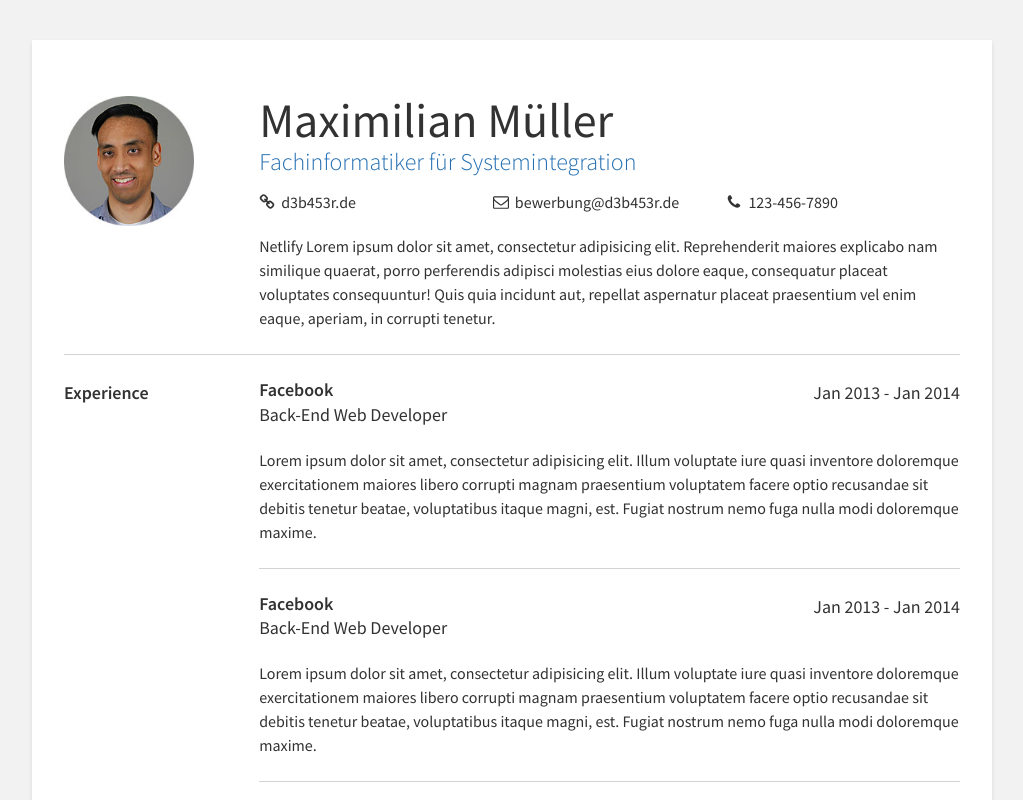
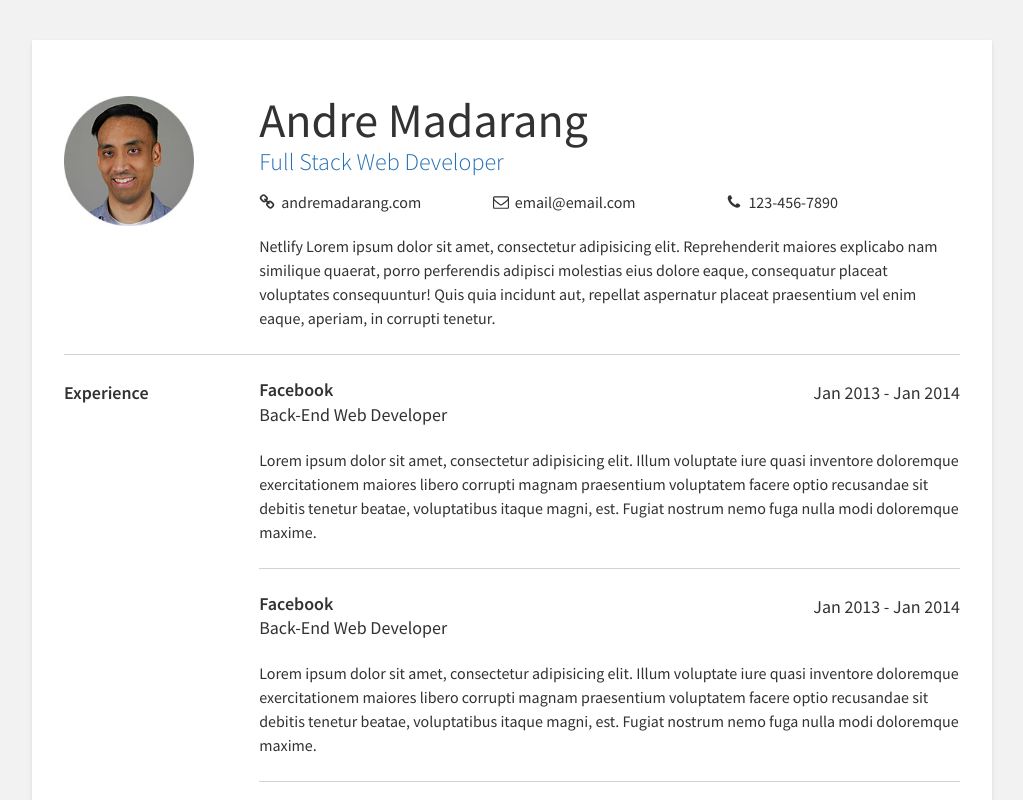
Before and after one commit to drehimself/resume-template, a plain HTML site: page index.html in a window 1280 px wide. Shown: the top 800 px of the page, without its empty margins (128-1151 px from the left). Drawn offline with nearby package versions, Linux system fonts and the light colour scheme.

Commit message:
Revert "Updated index.html to fit my resume"

```diff
--- a/index.html
+++ b/index.html
@@ -2,7 +2,7 @@
 <html lang="en">
 <head>
   <meta charset="UTF-8">
-  <title>Maximilian's Lebenslauf</title>
+  <title>Andre's Resume</title>
   <link href="https://fonts.googleapis.com/css?family=Source+Sans+Pro:300,400,600" rel="stylesheet">
   <link rel="stylesheet" href="https://cdnjs.cloudflare.com/ajax/libs/meyer-reset/2.0/reset.min.css">
   <link rel="stylesheet" href="style.css">
@@ -14,16 +14,16 @@
         <div><img src="img/dre.jpg" alt="avatar" class="avatar"></div>
       </div>
       <div>
-        <div class="my-name">Maximilian Müller</div>
-        <div class="my-title">Fachinformatiker für Systemintegration</div>
+        <div class="my-name">Andre Madarang</div>
+        <div class="my-title">Full Stack Web Developer</div>
         <div class="links">
           <div class="link-item">
             <svg class="icon" viewBox="0 0 1792 1792" xmlns="http://www.w3.org/2000/svg"><path d="M1520 1216q0-40-28-68l-208-208q-28-28-68-28-42 0-72 32 3 3 19 18.5t21.5 21.5 15 19 13 25.5 3.5 27.5q0 40-28 68t-68 28q-15 0-27.5-3.5t-25.5-13-19-15-21.5-21.5-18.5-19q-33 31-33 73 0 40 28 68l206 207q27 27 68 27 40 0 68-26l147-146q28-28 28-67zm-703-705q0-40-28-68l-206-207q-28-28-68-28-39 0-68 27l-147 146q-28 28-28 67 0 40 28 68l208 208q27 27 68 27 42 0 72-31-3-3-19-18.5t-21.5-21.5-15-19-13-25.5-3.5-27.5q0-40 28-68t68-28q15 0 27.5 3.5t25.5 13 19 15 21.5 21.5 18.5 19q33-31 33-73zm895 705q0 120-85 203l-147 146q-83 83-203 83-121 0-204-85l-206-207q-83-83-83-203 0-123 88-209l-88-88q-86 88-208 88-120 0-204-84l-208-208q-84-84-84-204t85-203l147-146q83-83 203-83 121 0 204 85l206 207q83 83 83 203 0 123-88 209l88 88q86-88 208-88 120 0 204 84l208 208q84 84 84 204z"/></svg>
-            <a href="http://google.ca">d3b453r.de</a>
+            <a href="http://google.ca">andremadarang.com</a>
           </div>
           <div class="link-item">
             <svg class="icon" viewBox="0 0 1792 1792" xmlns="http://www.w3.org/2000/svg"><path d="M1664 1504v-768q-32 36-69 66-268 206-426 338-51 43-83 67t-86.5 48.5-102.5 24.5h-2q-48 0-102.5-24.5t-86.5-48.5-83-67q-158-132-426-338-37-30-69-66v768q0 13 9.5 22.5t22.5 9.5h1472q13 0 22.5-9.5t9.5-22.5zm0-1051v-24.5l-.5-13-3-12.5-5.5-9-9-7.5-14-2.5h-1472q-13 0-22.5 9.5t-9.5 22.5q0 168 147 284 193 152 401 317 6 5 35 29.5t46 37.5 44.5 31.5 50.5 27.5 43 9h2q20 0 43-9t50.5-27.5 44.5-31.5 46-37.5 35-29.5q208-165 401-317 54-43 100.5-115.5t46.5-131.5zm128-37v1088q0 66-47 113t-113 47h-1472q-66 0-113-47t-47-113v-1088q0-66 47-113t113-47h1472q66 0 113 47t47 113z"/></svg>
-            <a href="mailto:bewerbung@d3b453r.de">bewerbung@d3b453r.de</a>
+            <a href="mailto:email@email.com">email@email.com</a>
           </div>
           <div class="link-item">
             <svg  class="icon" viewBox="0 0 1792 1792" xmlns="http://www.w3.org/2000/svg"><path d="M1600 1240q0 27-10 70.5t-21 68.5q-21 50-122 106-94 51-186 51-27 0-53-3.5t-57.5-12.5-47-14.5-55.5-20.5-49-18q-98-35-175-83-127-79-264-216t-216-264q-48-77-83-175-3-9-18-49t-20.5-55.5-14.5-47-12.5-57.5-3.5-53q0-92 51-186 56-101 106-122 25-11 68.5-21t70.5-10q14 0 21 3 18 6 53 76 11 19 30 54t35 63.5 31 53.5q3 4 17.5 25t21.5 35.5 7 28.5q0 20-28.5 50t-62 55-62 53-28.5 46q0 9 5 22.5t8.5 20.5 14 24 11.5 19q76 137 174 235t235 174q2 1 19 11.5t24 14 20.5 8.5 22.5 5q18 0 46-28.5t53-62 55-62 50-28.5q14 0 28.5 7t35.5 21.5 25 17.5q25 15 53.5 31t63.5 35 54 30q70 35 76 53 3 7 3 21z"/></svg>
```
